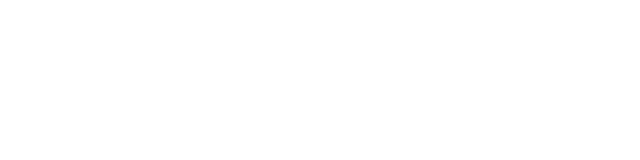
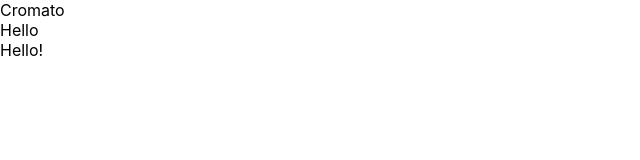
Before and after one commit to espressoshock/cromato, a React (Create React App) app in the folder cromato-client-reactjs/: page / in a window 1280 px wide. Shown: the top 160 px of the page, without its empty margins (0-640 px from the left). Built offline with nearby package versions, Linux system fonts and the light colour scheme.

Commit message:
✨Basic routing added

```diff
--- a/cromato-client-reactjs/src/App.js
+++ b/cromato-client-reactjs/src/App.js
@@ -1,7 +1,17 @@
+import { Route, BrowserRouter, Switch } from 'react-router-dom';
 import './App.css';
+import TimerPage from './pages/timer/TimerPage';
 
 function App() {
-  return <div className="App"></div>;
+  return (
+    <div className="cromato">
+      <BrowserRouter>
+        <Switch>
+          <Route exact={true} path="/" component={TimerPage} />
+        </Switch>
+      </BrowserRouter>
+    </div>
+  );
 }
 
 export default App;
--- /dev/null
+++ b/cromato-client-reactjs/src/pages/timer/TimerPage.js
@@ -0,0 +1,21 @@
+import { Component } from 'react';
+import './TimerPage.css';
+
+class TimerPage extends Component {
+  state = {};
+  render() {
+    return (
+      <div className="timer-page">
+        <header>
+          <div className="left">
+            <div className="logo">Cromato</div>
+          </div>
+          <div className="right">Hello</div>
+        </header>
+        <div className="wrapper">Hello!</div>
+      </div>
+    );
+  }
+}
+
+export default TimerPage;
```
Also changed, not shown: cromato-client-reactjs/src/pages/timer/TimerPage.css (added).
